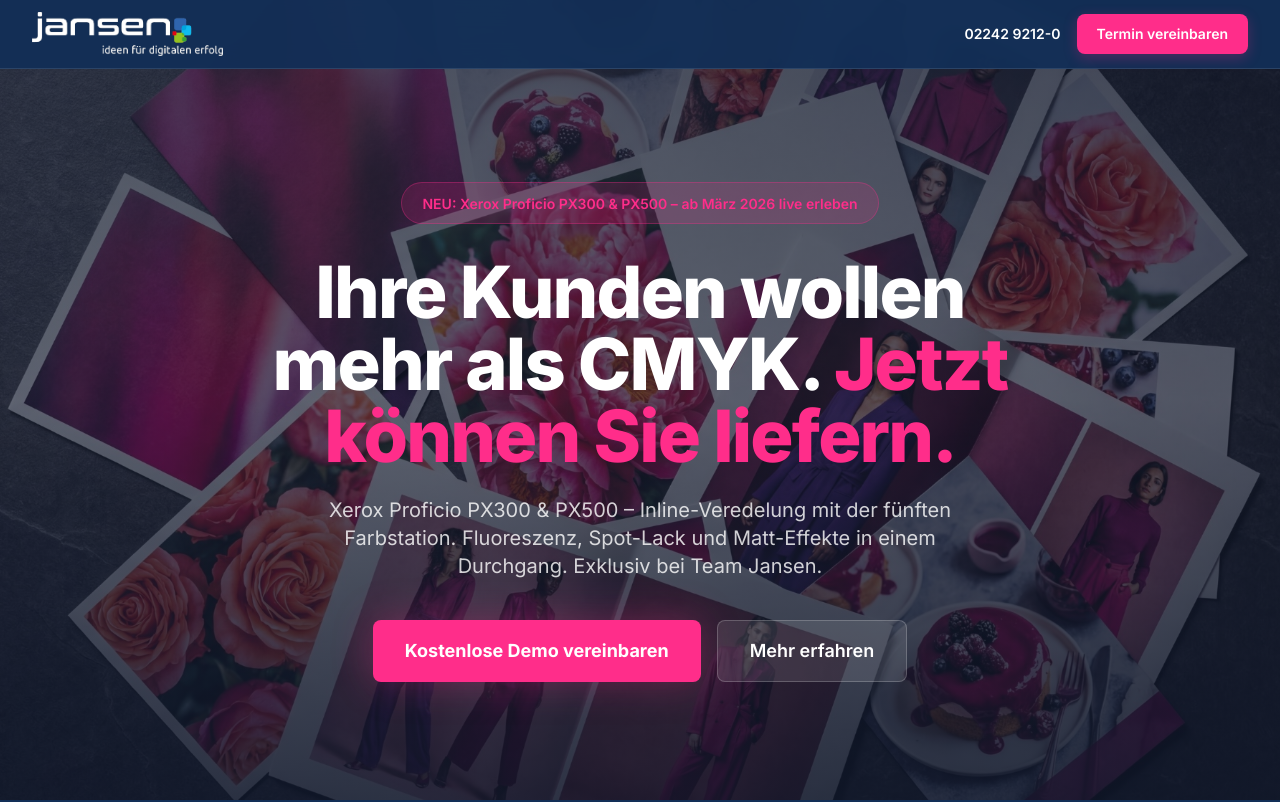
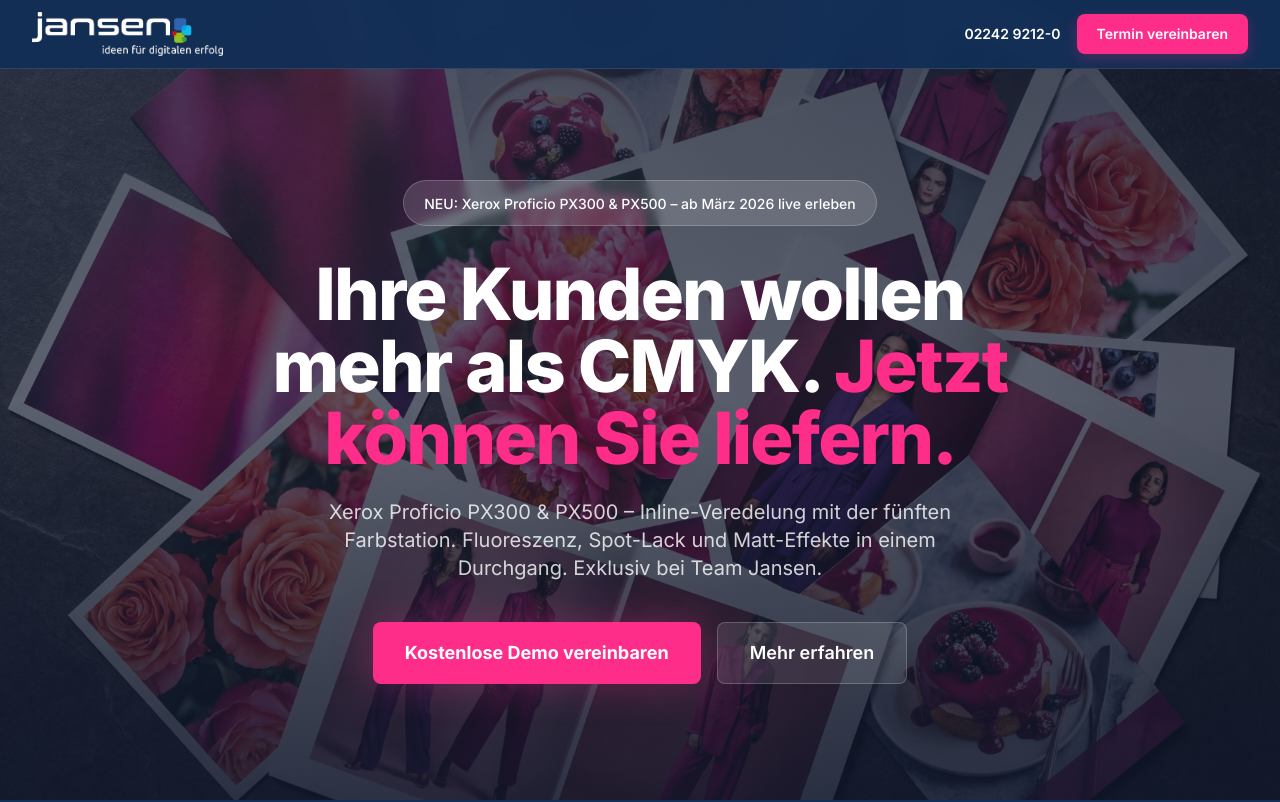
Before and after one commit to hey61/proficio-landingpage, a Next.js app: page / in a window 1280 px wide. Shown: the top 802 px of the page. Built offline with nearby package versions, Linux system fonts and the light colour scheme.

Commit message:
Add files via upload

```diff
--- a/components/Hero.tsx
+++ b/components/Hero.tsx
@@ -26,9 +26,9 @@
           initial={{ opacity: 0, y: 20 }}
           animate={{ opacity: 1, y: 0 }}
           transition={{ duration: 0.6 }}
-          className="inline-block bg-beyond/15 border border-beyond/30 rounded-full px-5 py-2 mb-8"
+          className="inline-block bg-white/15 backdrop-blur-sm border border-white/20 rounded-full px-5 py-2.5 mb-8"
         >
-          <span className="text-beyond text-sm font-semibold">
+          <span className="text-white text-sm font-medium">
             NEU: Xerox Proficio PX300 & PX500 – ab März 2026 live erleben
           </span>
         </motion.div>
```
